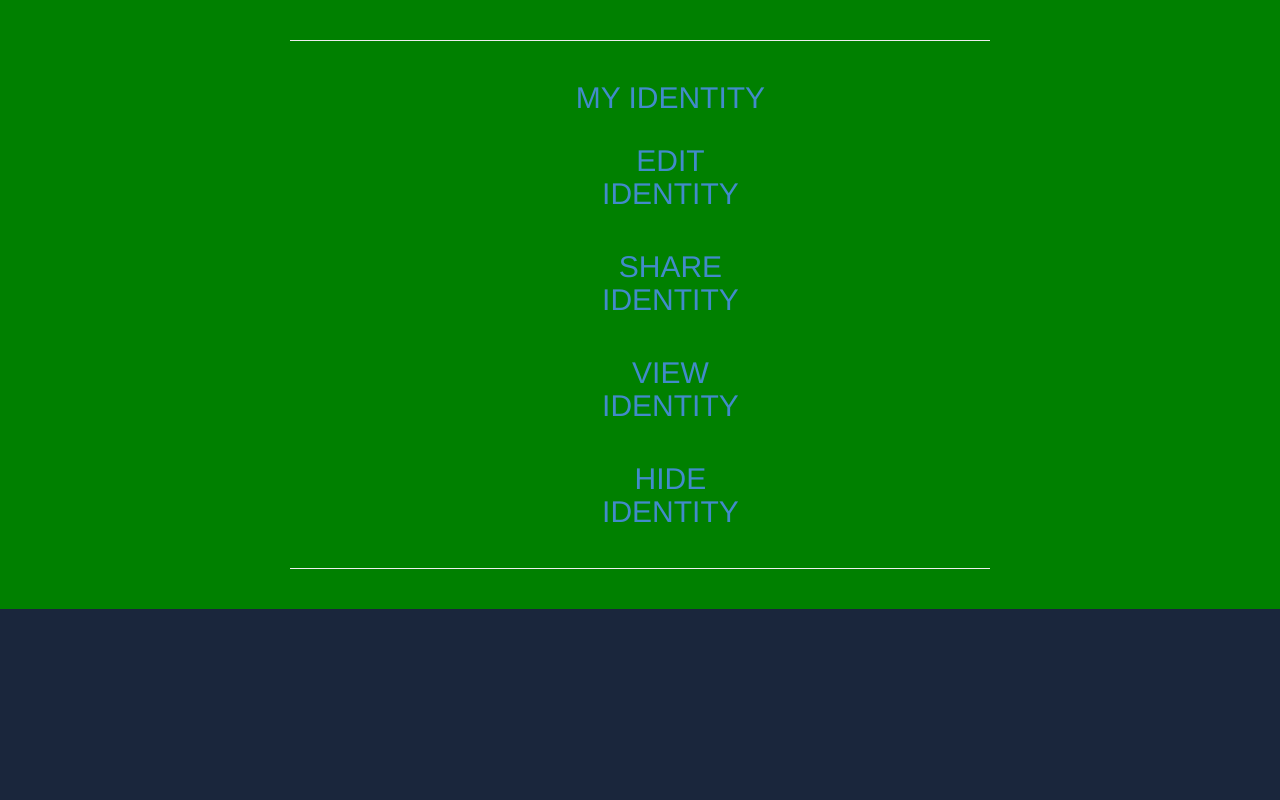
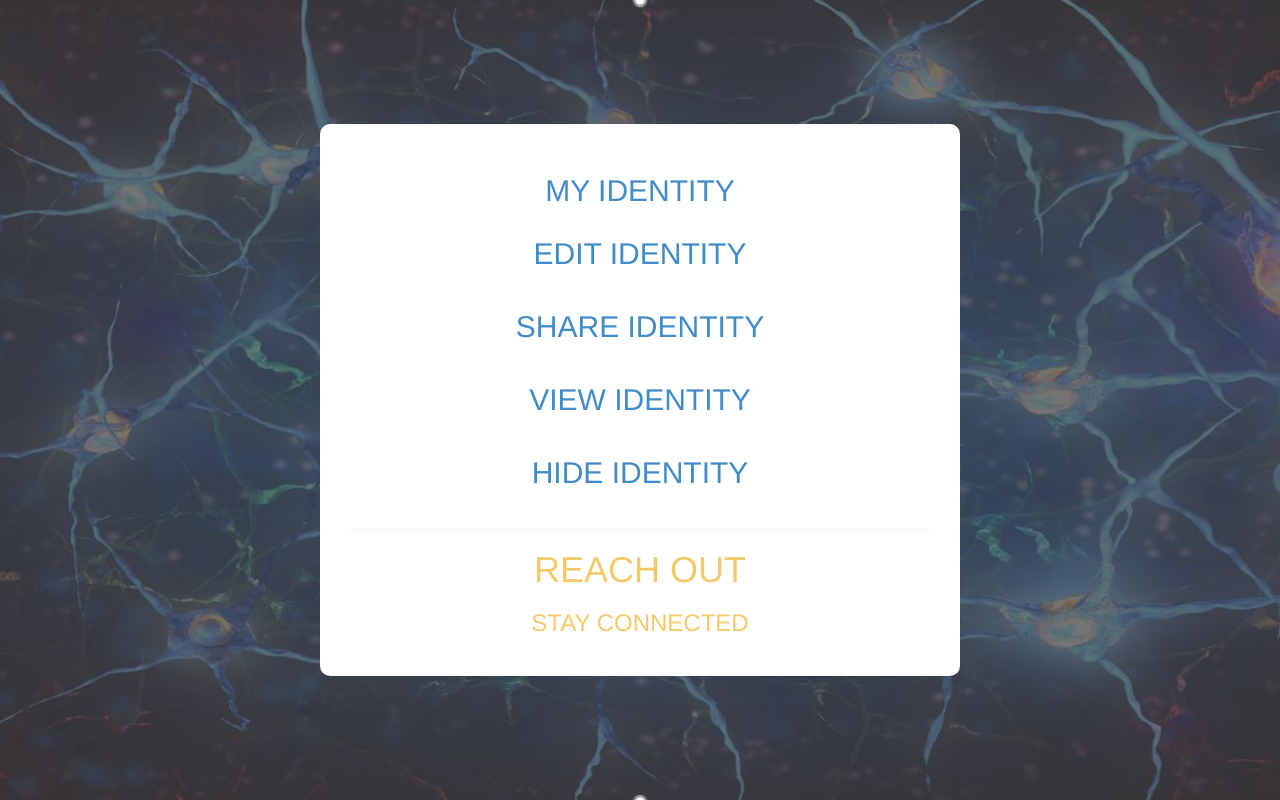
Before and after one commit to johnameyer/reach-server, a plain HTML site: page reach2.html in a window 1280 px wide. Drawn offline with nearby package versions, Linux system fonts and the light colour scheme; files whose address does not match are found by name.

Commit message:
Lots of features, light theme.

```diff
--- a/reach2.html
+++ b/reach2.html
@@ -5,7 +5,7 @@
     <meta http-equiv="X-UA-Compatible" content="IE=edge">
     <meta name="viewport" content="width=device-width, initial-scale=1">
     <!-- The above 3 meta tags *must* come first in the head; any other head content must come *after* these tags -->
-    <title>Reach out</title>
+    <title>Reach Out</title>
 
     <!-- Bootstrap -->
     <link href="bootstrap.min.css" rel="stylesheet">
@@ -19,54 +19,65 @@
     <![endif]-->
 	<style>
 
-    body
-	{
-		background-color: green;
-	}
-	div {
-		background-color: green;
-	}
+  body
+  {
 
-	p {
-		background-color: yellow;
-	}
+    background: url("background.jpg") no-repeat center center fixed;
+    -webkit-background-size: cover;
+    -moz-background-size: cover;
+    -o-background-size: cover;
+    background-size: cover;
+    width: 100vw;
+    height: 100vh;
+  }
+  .container-fluid
+  {
+    background-color: #FFF;
+    border-radius: 10px;
+    position: fixed;
+    top: 50%;
+    left: 50%;
+    /* bring your own prefixes */
+    transform: translate(-50%, -50%);
+    width:50%;
+    padding:30px;
+  }
+  .yello
+  {
+    color:#f4ca68;
+    text-transform: uppercase;
+  }
 </style>
   </head>
   <body>
 
-	<div class="container" >
-
-    <hr>
-    <div class="row">
-        <div class="col-sm-11 col-sm-offset-1 hid">
+	<div class="container-fluid" >
+    <div>
             <div class="row">
-                <div class="col-sm-4 col-sm-offset-4 text-center">
+                <div class="col-sm-6 col-sm-offset-3 text-center">
                     <a href="~/reachMYIDENTITY.html"><h2>MY IDENTITY</h2></a>
                 </div>
-				<div class="col-sm-4 col-sm-offset-4 text-center" >
+				<div class="col-sm-6 col-sm-offset-3 text-center" >
                    <center><a href="reachEDIT.html"><h2>EDIT IDENTITY<h2></a></center>
                 </div>
-				<div class="col-sm-4 col-sm-offset-4 text-center" >
+				<div class="col-sm-6 col-sm-offset-3 text-center" >
                    <center><a href="reachSHARE.html"><h2>SHARE IDENTITY<h2></a></center>
                 </div>
-				<div class="col-sm-4 col-sm-offset-4 text-center" >
+				<div class="col-sm-6 col-sm-offset-3 text-center" >
                    <center><a href="reachVIEW.html"><h2>VIEW IDENTITY<h2></a></center>
                 </div>
-				<div class="col-sm-4 col-sm-offset-4 text-center" >
+				<div class="col-sm-6 col-sm-offset-3 text-center" >
                    <center><a href="reachHIDE.html"><h2>HIDE IDENTITY<h2></a></center>
                 </div>
+        </div>
 
-            </div>
-        </div>
+    <hr />
+      <div class="text-center yello">
+        <h1>Reach Out</h1>
+        <h3>Stay Connected</h3>
+
+        <div>
     </div>
-    <hr>
-
-
-	<footer>
-
-
-
-	</footer>
     <!-- jQuery (necessary for Bootstrap's JavaScript plugins) -->
     <script src="https://ajax.googleapis.com/ajax/libs/jquery/1.12.4/jquery.min.js"></script>
     <!-- Include all compiled plugins (below), or include individual files as needed -->
```
Also changed, not shown: reach1.html (+26 -23 lines), reachView.html (added, +82 -0 lines).
